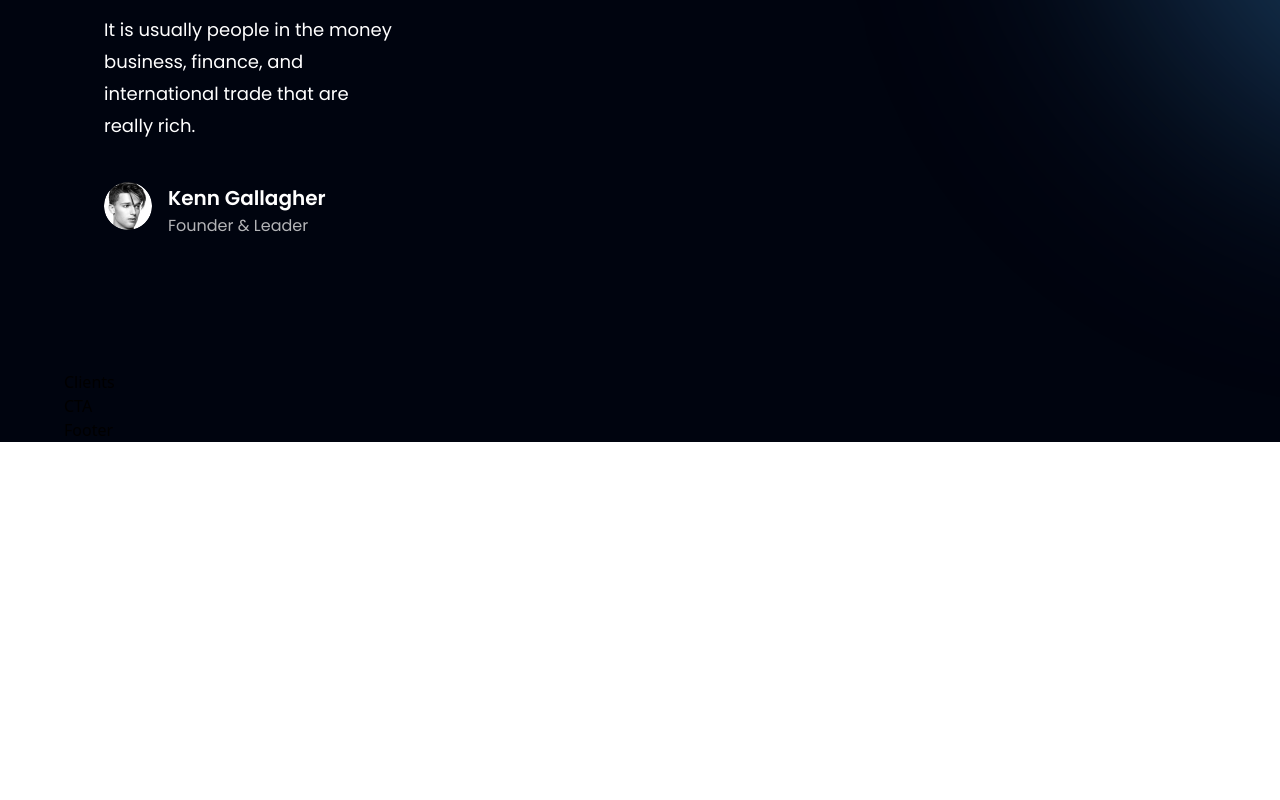
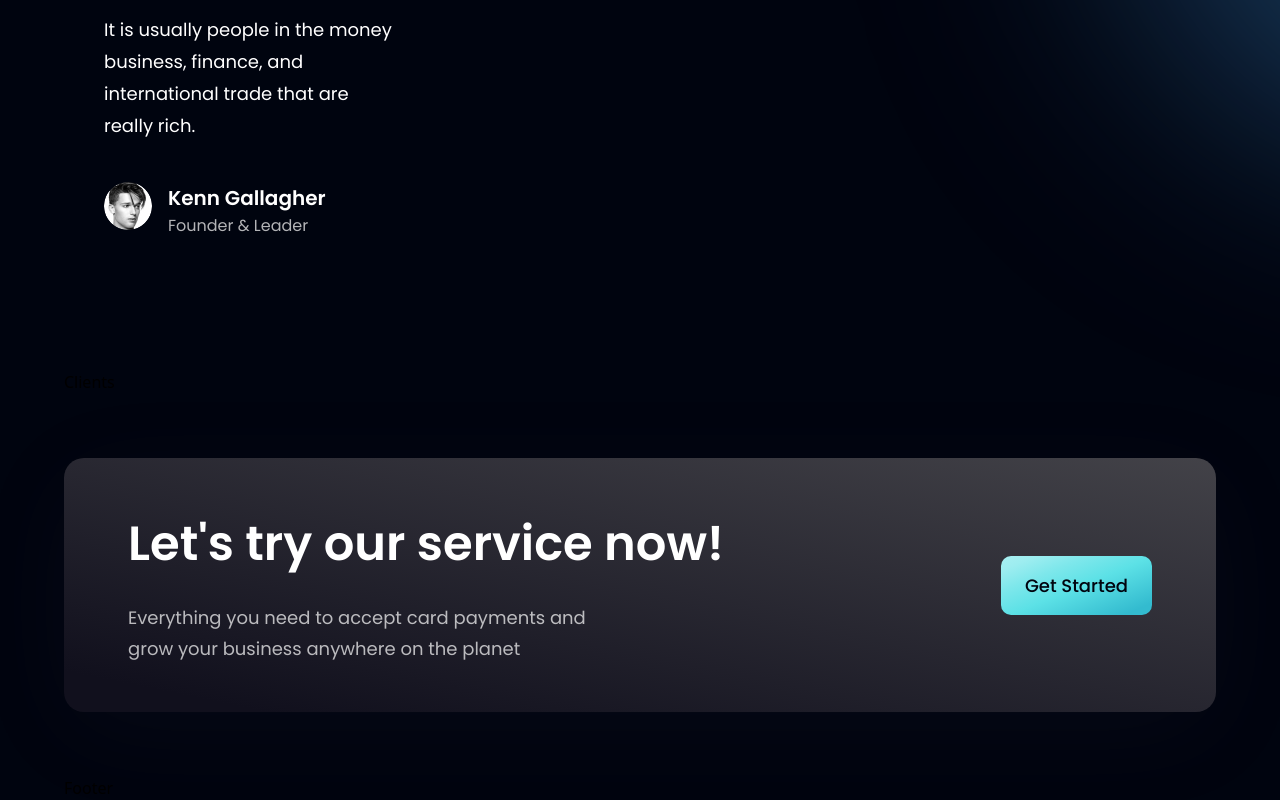
Before and after one commit to podestal/bank-tailwind-landing, a React (Vite) app: page / in a window 1280 px wide. Shown: the part 3522-4322 px from the top of the page. Before the commit the page ends 3964 px from the top, so only its background shows below. Built offline with nearby package versions, Linux system fonts and the light colour scheme.

Commit message:
cta done

```diff
--- a/src/components/CTA.jsx
+++ b/src/components/CTA.jsx
@@ -1,8 +1,17 @@
-import React from 'react'
+import styles from "../style"
+import Button from "./Button"
 
 const CTA = () => {
   return (
-    <div>CTA</div>
+    <section className={`${styles.flexCenter} ${styles.marginY} ${styles.padding} sm:flex-row flex-col bg-black-gradient-2 rounded-[20px] box-shadow`}>
+        <div className="flex-1 flex flex-col">
+            <h2 className={styles.heading2}>Let's try our service now!</h2>
+            <p className={`${styles.paragraph} max-w-[470px] mt-5`}>Everything you need to accept card payments and grow your business anywhere on the planet</p>
+        </div>
+        <div className={`${styles.flexCenter} sm:ml-10 ml-0 sm:mt-0 mt-10`}>
+            <Button />
+        </div>
+    </section>
   )
 }
 
```
